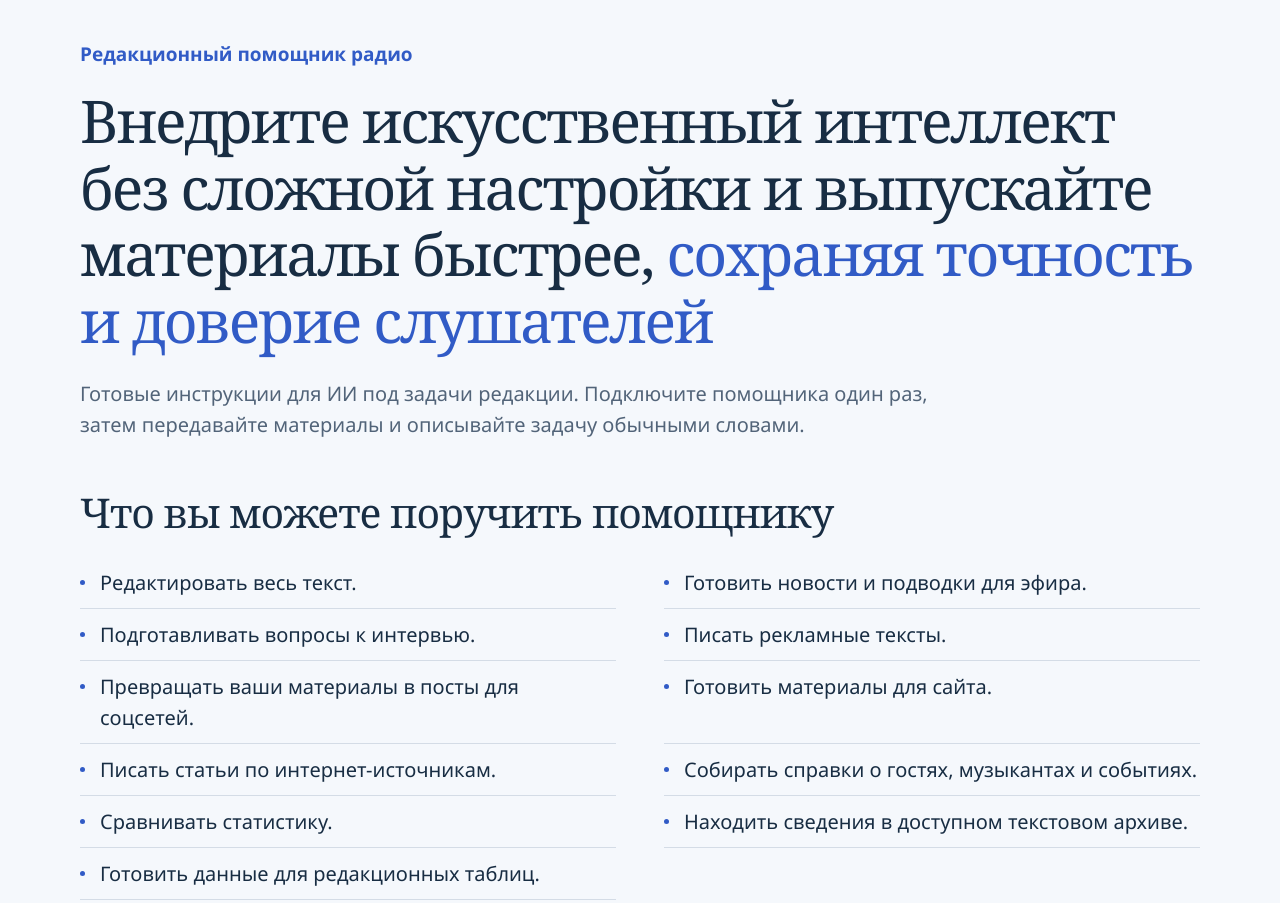
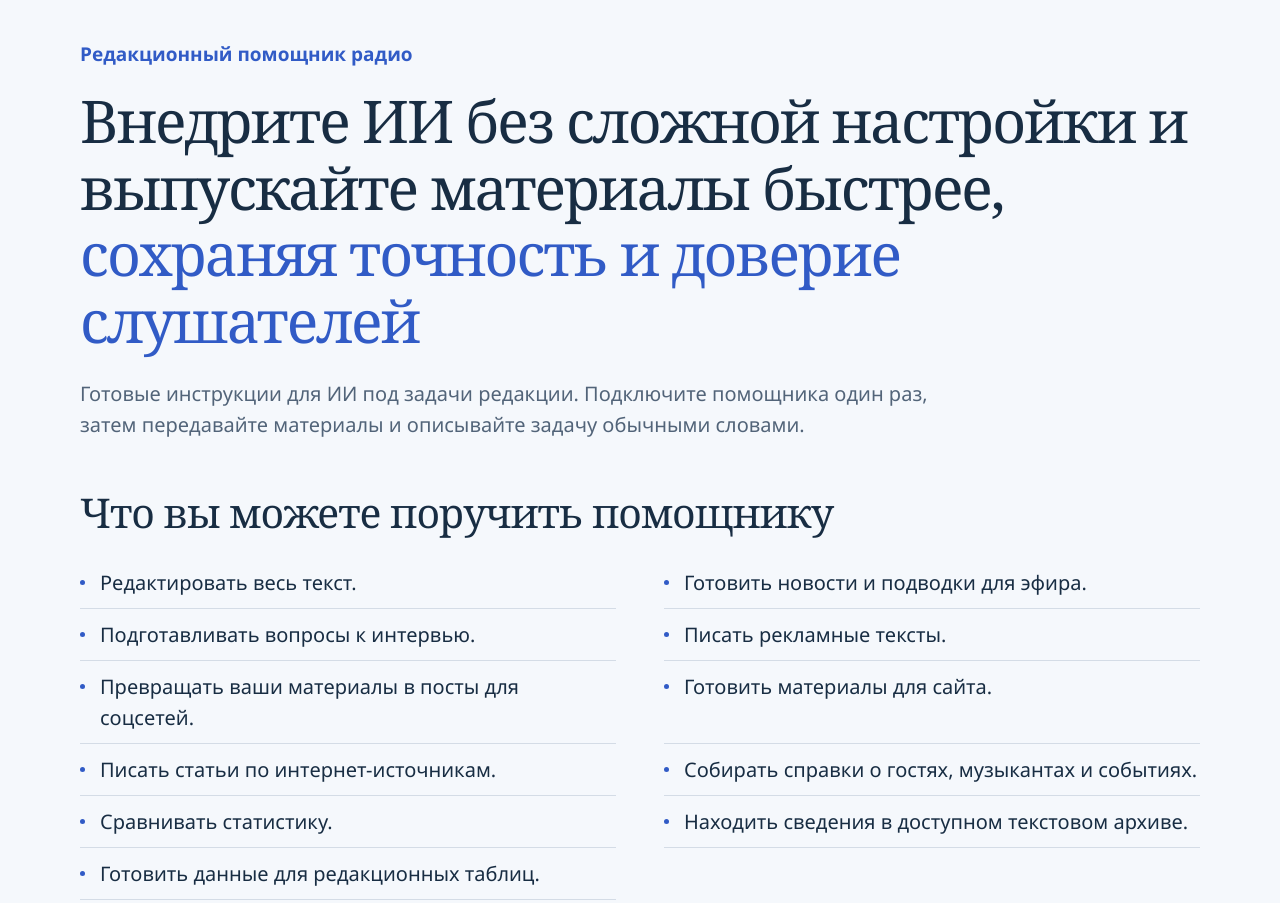
Before and after one commit to Brain1917/radiofest, a plain HTML site: page index.html in a window 1280 px wide. Shown: the top 903 px of the page. Drawn offline with Linux system fonts and the light colour scheme.

Commit message:
Shorten headline to use ИИ

```diff
--- a/index.html
+++ b/index.html
@@ -18,7 +18,7 @@
       <section class="hero" aria-labelledby="headline">
         <p class="eyebrow">Редакционный помощник радио</p>
         <h1 id="headline">
-          Внедрите искусственный интеллект без сложной настройки и выпускайте
+          Внедрите ИИ без сложной настройки и выпускайте
           материалы быстрее, <span>сохраняя точность и доверие слушателей</span>
         </h1>
         <p class="hero-description">
```
